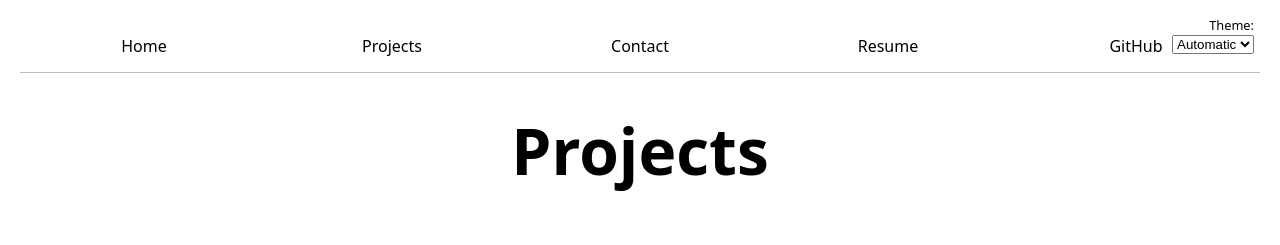
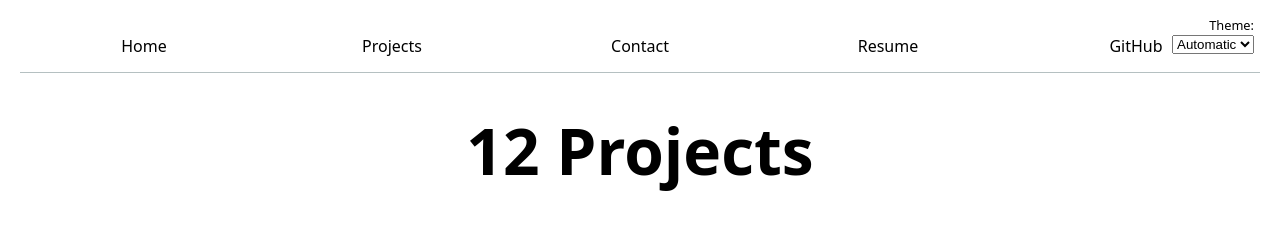
Before and after one commit to emilyyiip/portfolio, a plain HTML site: page projects/index.html in a window 1280 px wide. Shown: the top 245 px of the page. Drawn offline with Linux system fonts and the light colour scheme.

Commit message:
title number

```diff
--- a/projects/index.html
+++ b/projects/index.html
@@ -17,8 +17,7 @@
             <li><a href="https://github.com/emilyyiip" target="_blank">GitHub</a></li>
         </ul>
     </nav>
--->
-    <h1> Projects</h1>
+--> <h1 class="projects-title">Projects</h1>
     <div class="projects">
         <article>
             <h2>Lorem ipsum dolor sit.</h2>
--- a/projects/projects.js
+++ b/projects/projects.js
@@ -3,17 +3,18 @@ import { fetchJSON, renderProjects } from '../global.js';
 
 async function loadAndRenderProjects() {
     try {
-        // Fetch project data from the JSON file
+        // Fetch project data from JSON
         const projectData = await fetchJSON('./projects.json');
 
-        // Check if data was successfully fetched
+        // Get the projects container and title element
+        const projectsContainer = document.querySelector('.projects');
+        const projectsTitle = document.querySelector('.projects-title');
+
         if (!projectData || projectData.length === 0) {
             console.error('No project data found.');
+            projectsTitle.textContent = '0 Projects';
             return;
         }
-
-        // Find the container element where projects will be displayed
-        const projectsContainer = document.querySelector('.projects');
 
         if (!projectsContainer) {
             console.error('Projects container element is missing.');
@@ -23,11 +24,15 @@ async function loadAndRenderProjects() {
         // Clear the container to prevent duplication
         projectsContainer.innerHTML = '';
 
+        // Update the title to display the count before the word "Projects"
+        projectsTitle.textContent = `${projectData.length} Projects`;
+
         // Loop through each project and render it
         projectData.forEach(project => {
             const projectArticle = renderProjects(project, 'h3');
-            projectsContainer.appendChild(projectArticle); // Append the project article to the container
+            projectsContainer.appendChild(projectArticle);
         });
+
     } catch (error) {
         console.error('Error loading and rendering projects:', error);
     }
@@ -35,3 +40,7 @@ async function loadAndRenderProjects() {
 
 // Run the function when the DOM content is loaded
 window.addEventListener('DOMContentLoaded', loadAndRenderProjects);
+
+
+// Run the function when the DOM content is loaded
+window.addEventListener('DOMContentLoaded', loadAndRenderProjects);
```
